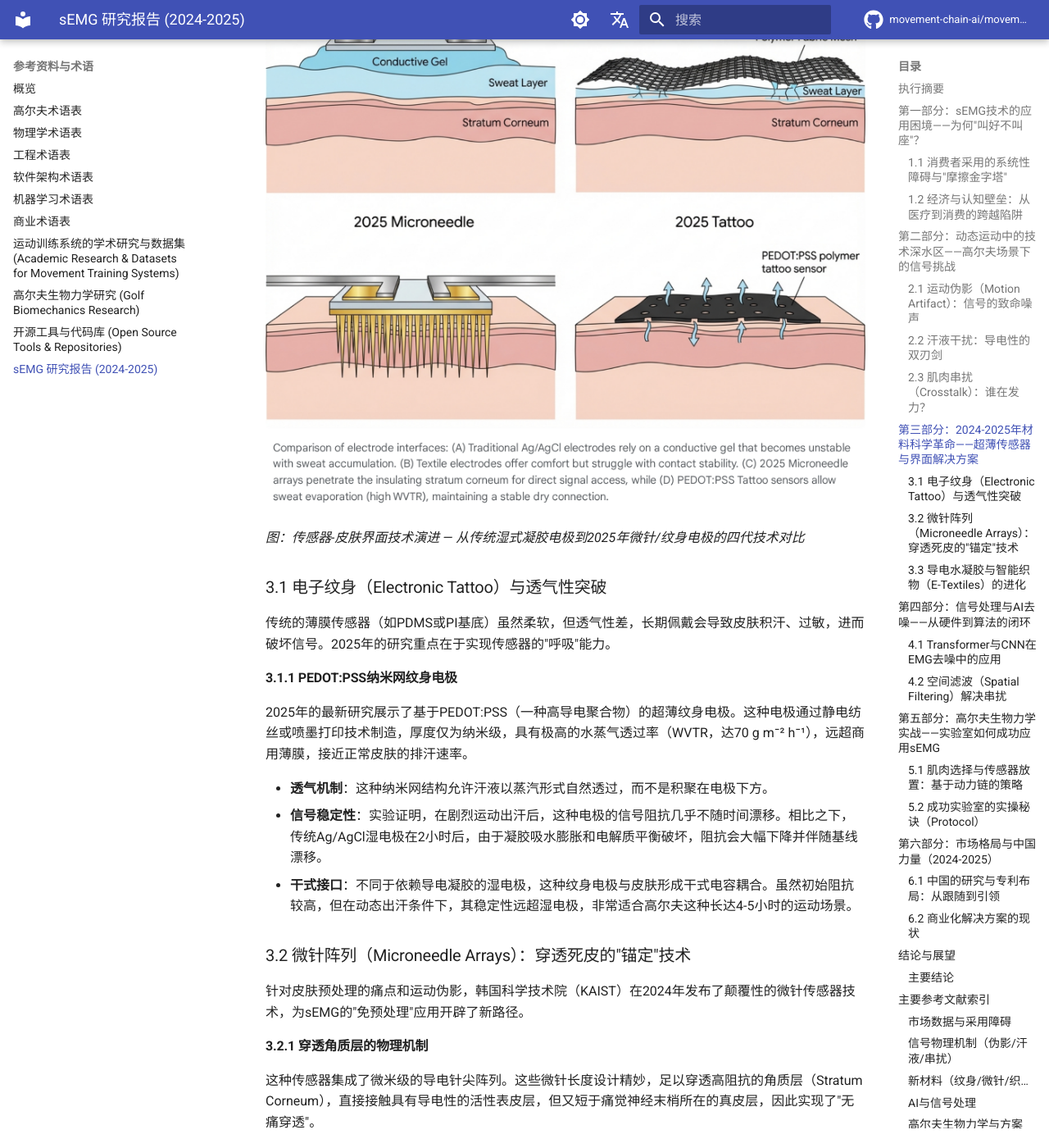
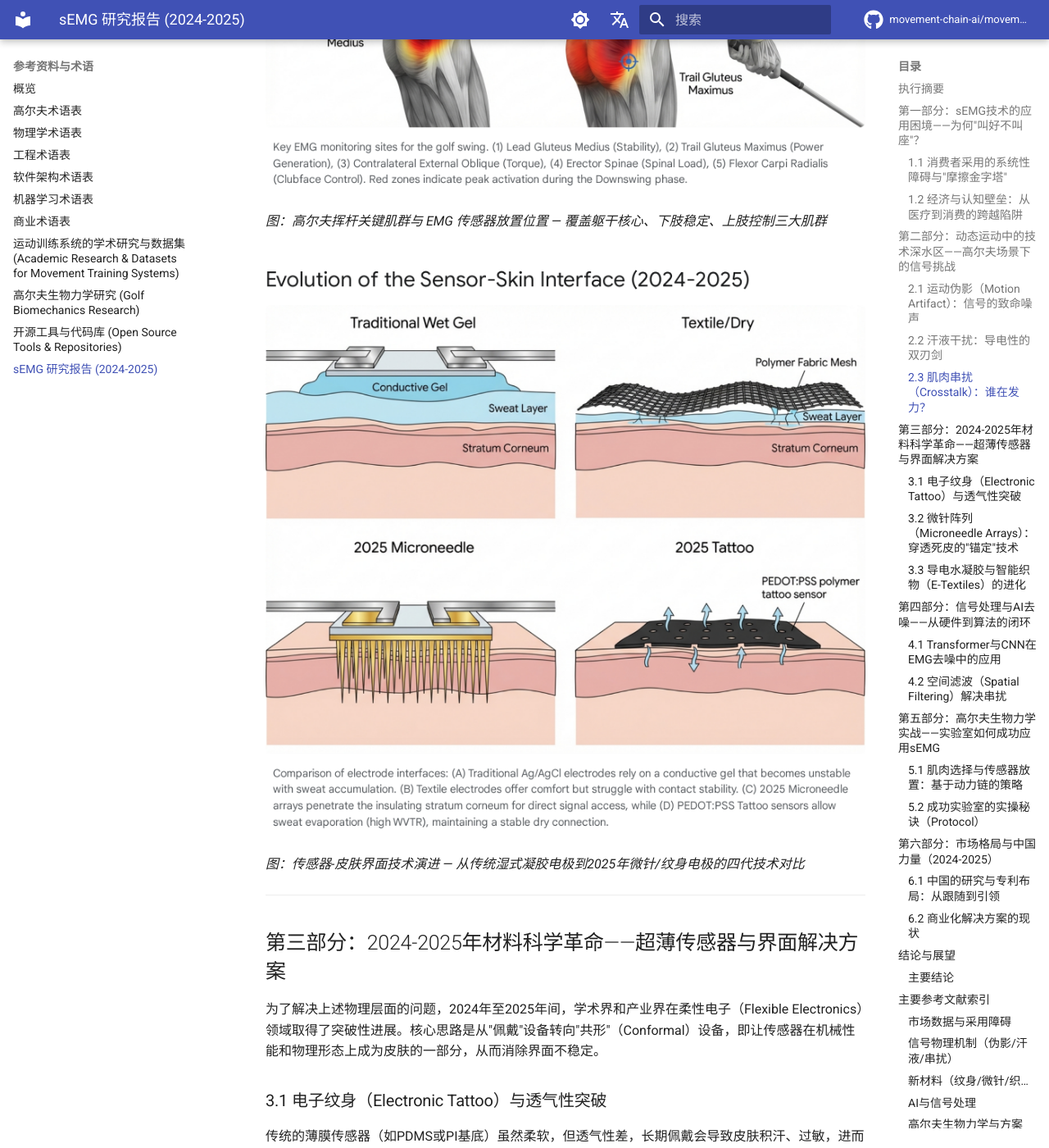
Before and after one commit to movement-chain-ai/movement-chain-docs, an MkDocs documentation site: the page built from docs/zh/reference/semg-research-2024-2025.md, in a window 1280 px wide and 1400 px high, scrolled down 4604 px. Shown: the whole window at 82% size. Built offline with MkDocs 1.6.1 and Material for MkDocs 9.7.7, drawn with Linux system fonts in a browser that asks for light colours; comment, search, counter and statistics services are not loaded; the version menu is left out; some of the changed text lies outside the part shown.

Commit message:
docs: 调整 sEMG 图片位置到 §2.3 Crosstalk 之后
将两张图片移动到第二部分末尾（§2.3 肌肉串扰之后），
删除第五部分的重复图片引用

🤖 Generated with [Claude Code](https://claude.com/claude-code)

Co-Authored-By: Claude Opus 4.5 <noreply@anthropic.com>

```diff
--- a/docs/zh/reference/semg-research-2024-2025.md
+++ b/docs/zh/reference/semg-research-2024-2025.md
@@ -106,15 +106,19 @@
 
 串扰会导致"假阳性"激活。在分析挥杆释放（Release）阶段时，如果无法区分负责握力的肌肉和负责手腕角度维持的肌肉，就无法准确评估握杆压力与手腕释放时机的关系，从而误导教练的战术调整。研究表明，在高激活水平下，未经过空间滤波处理的sEMG信号，其串扰幅度可能高达原始信号的10%以上，足以掩盖细微的控制策略变化。
 
+![高尔夫挥杆运动学与传感器放置图](../images/semg-golf-sensor-placement.png)
+
+*图：高尔夫挥杆关键肌群与 EMG 传感器放置位置 — 覆盖躯干核心、下肢稳定、上肢控制三大肌群*
+
+![传感器-皮肤界面演进 (2024-2025)](../images/semg-electrode-evolution-2024-2025.png)
+
+*图：传感器-皮肤界面技术演进 — 从传统湿式凝胶电极到2025年微针/纹身电极的四代技术对比*
+
 ---
 
 ## 第三部分：2024-2025年材料科学革命——超薄传感器与界面解决方案
 
 为了解决上述物理层面的问题，2024年至2025年间，学术界和产业界在柔性电子（Flexible Electronics）领域取得了突破性进展。核心思路是从"佩戴"设备转向"共形"（Conformal）设备，即让传感器在机械性能和物理形态上成为皮肤的一部分，从而消除界面不稳定。
-
-![传感器-皮肤界面演进 (2024-2025)](../images/semg-electrode-evolution-2024-2025.png)
-
-*图：传感器-皮肤界面技术演进 — 从传统湿式凝胶电极到2025年微针/纹身电极的四代技术对比*
 
 ### 3.1 电子纹身（Electronic Tattoo）与透气性突破
 
@@ -194,10 +198,6 @@ Transformer架构最初用于自然语言处理，现已被成功迁移至生理
 ## 第五部分：高尔夫生物力学实战——实验室如何成功应用sEMG
 
 基于上述技术，结合Noraxon、Delsys等头部厂商的设备及最新学术文献，我们总结了一套针对高尔夫挥杆分析的2025版标准操作流程（SOP）。成功的实验室不仅依靠硬件，更依靠严谨的协议。
-
-![高尔夫挥杆运动学与传感器放置图](../images/semg-golf-sensor-placement.png)
-
-*图：高尔夫挥杆关键肌群与 EMG 传感器放置位置 — 覆盖躯干核心、下肢稳定、上肢控制三大肌群*
 
 ### 5.1 肌肉选择与传感器放置：基于动力链的策略
 
```
